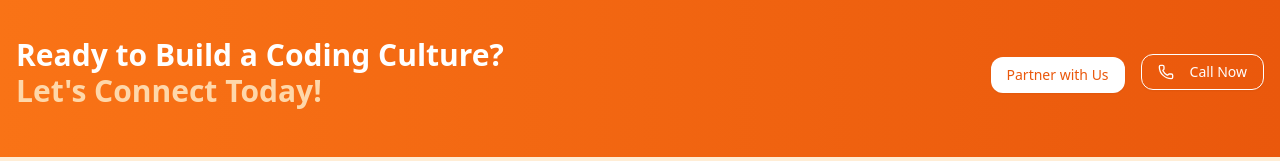
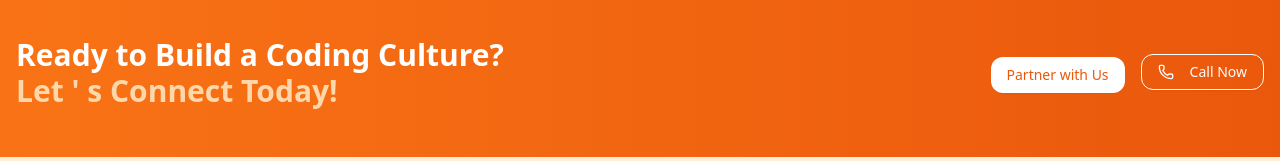
Before and after one commit to deltacoder2603/thecodekid, a Next.js app: page / in a window 1280 px wide. Shown: the part 7541-7702 px from the top of the page. Built offline with nearby package versions, Linux system fonts and the light colour scheme.

Commit message:
Update Footer.tsx

```diff
--- a/components/Footer.tsx
+++ b/components/Footer.tsx
@@ -42,7 +42,7 @@ export default function Footer() {
             <h2 className="text-3xl font-bold mb-6 md:mb-0 text-center md:text-left">
               Ready to Build a Coding Culture?
               <br />
-              <span className="text-orange-200">Let's Connect Today!</span>
+              <span className="text-orange-200">Let &apos; s Connect Today!</span>
             </h2>
             <div className="space-y-4 md:space-y-0 md:space-x-4">
               <Button
```
